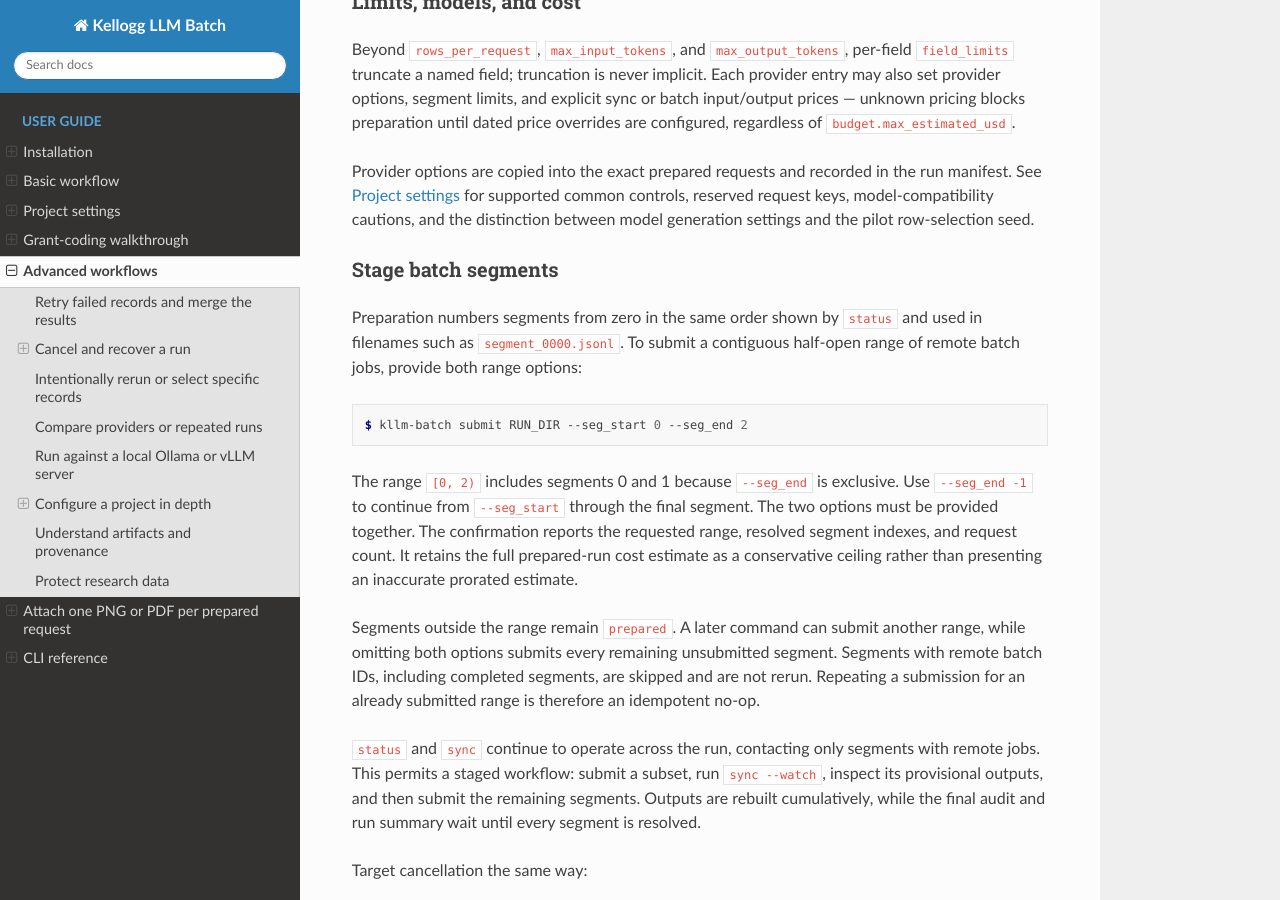
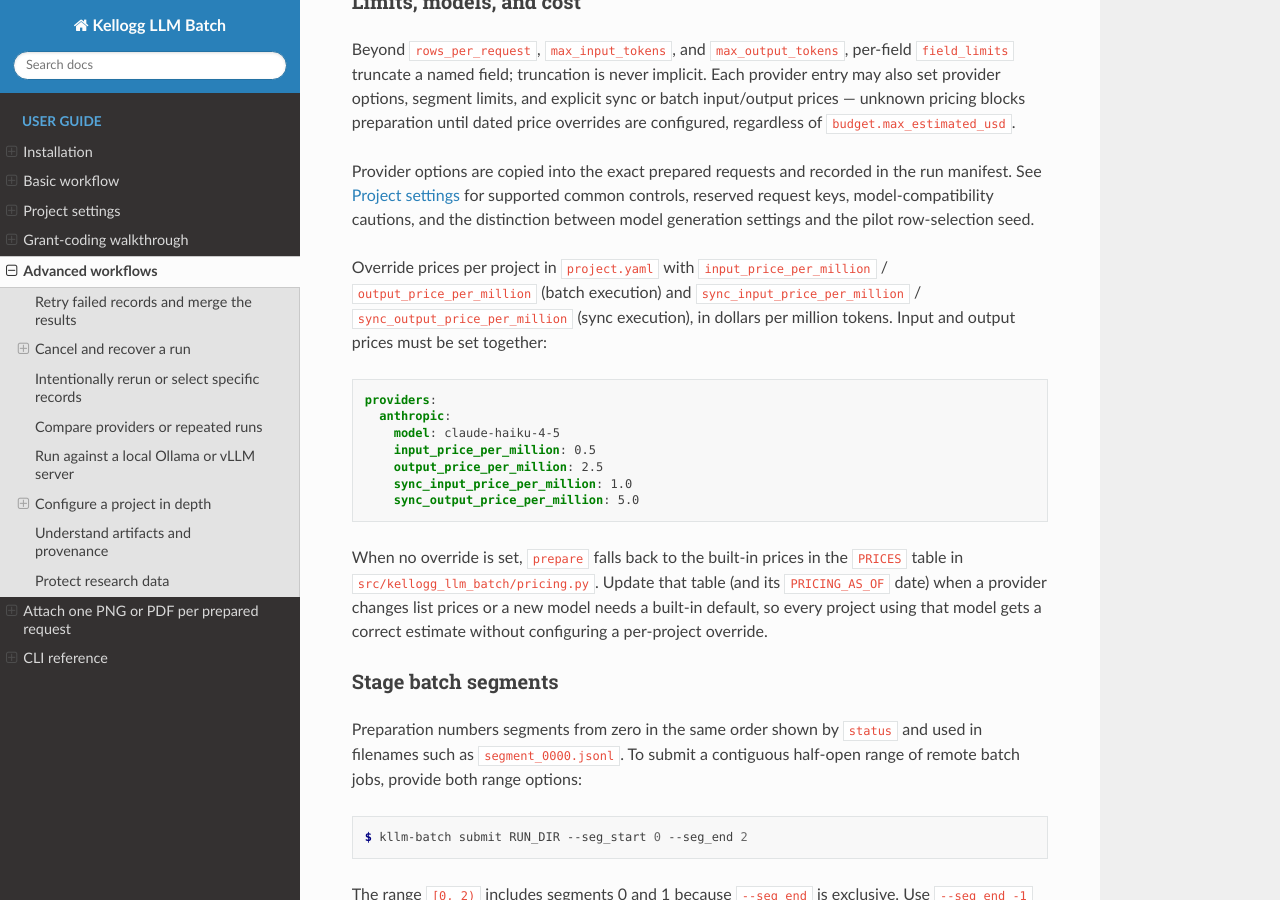
Before and after one commit to rs-kellogg/llm-batch_pipeline, a Sphinx documentation site: the page built from docs/advanced.rst, in a window 1280 px wide and 900 px high, scrolled down 6103 px. Built offline with Sphinx 7.4.7 and the Read the Docs theme 3.1.0, drawn with Linux system fonts in a browser that asks for light colours.

Commit message:
update pricing setting info

```diff
--- a/docs/advanced.rst
+++ b/docs/advanced.rst
@@ -308,6 +308,28 @@ the run manifest. See :doc:`project_settings` for supported common controls,
 reserved request keys, model-compatibility cautions, and the distinction
 between model generation settings and the pilot row-selection seed.
 
+Override prices per project in ``project.yaml`` with
+``input_price_per_million`` / ``output_price_per_million`` (batch execution)
+and ``sync_input_price_per_million`` / ``sync_output_price_per_million``
+(sync execution), in dollars per million tokens. Input and output prices
+must be set together:
+
+.. code-block:: yaml
+
+   providers:
+     anthropic:
+       model: claude-haiku-4-5
+       input_price_per_million: 0.5
+       output_price_per_million: 2.5
+       sync_input_price_per_million: 1.0
+       sync_output_price_per_million: 5.0
+
+When no override is set, ``prepare`` falls back to the built-in prices in
+the ``PRICES`` table in ``src/kellogg_llm_batch/pricing.py``. Update that
+table (and its ``PRICING_AS_OF`` date) when a provider changes list prices
+or a new model needs a built-in default, so every project using that model
+gets a correct estimate without configuring a per-project override.
+
 Stage batch segments
 ~~~~~~~~~~~~~~~~~~~~
 
```
